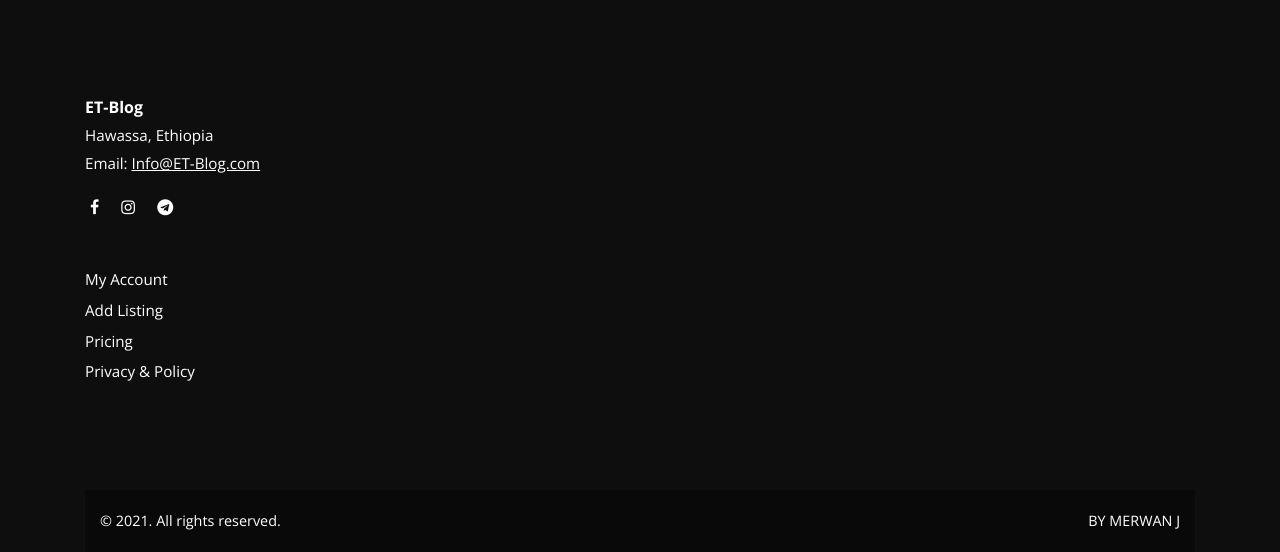
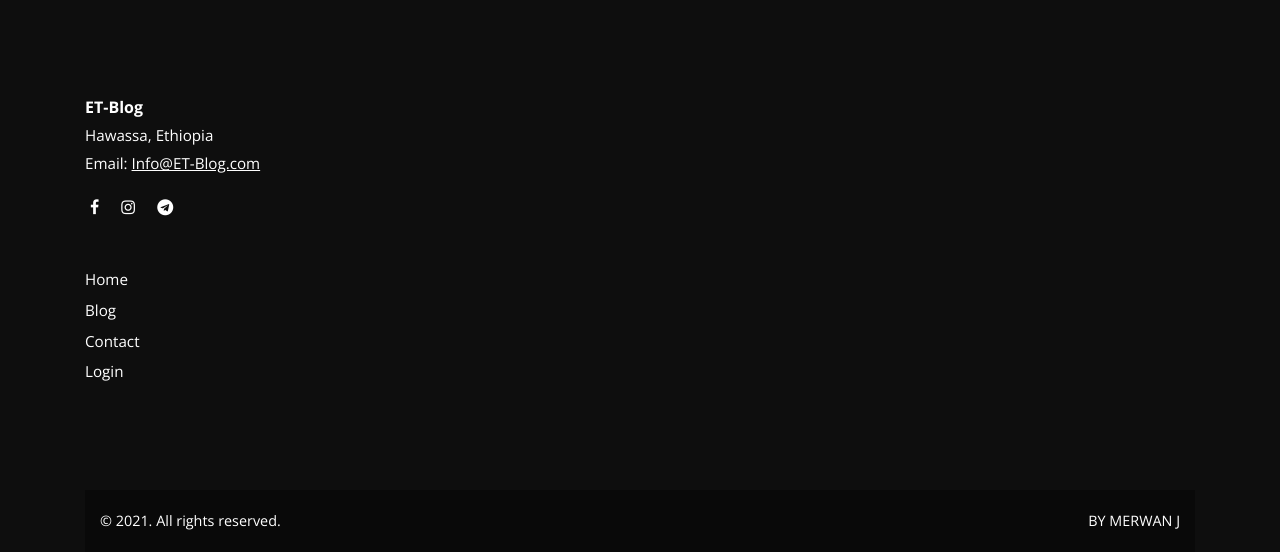
Before and after one commit to Merwan-J/ET-Blog, a Django app: page /blog/ in a window 1280 px wide. Shown: the part 1527-2079 px from the top of the page. Run offline with Django 3.2, Linux system fonts and the light colour scheme; data comes from the database, SQL or seed files in the repository; some libraries are stand-ins or nearby versions.

Commit message:
updated the footer links

```diff
--- a/templates/footer.html
+++ b/templates/footer.html
@@ -23,10 +23,14 @@
             <div class="col-md-5">
               <div class="latest-posts"><a href="#">
                 <ul class="list-unstyled">
-                  <li> <a href="#">My Account</a></li>
-                  <li> <a href="#">Add Listing</a></li>
-                  <li> <a href="#">Pricing</a></li>
-                  <li> <a href="#">Privacy &amp; Policy</a></li>
+                  <li> <a href="{% url 'index' %}">Home</a></li>
+                  <li> <a href="{% url 'blog' %}">Blog</a></li>
+                  <li> <a href="{% url 'contact' %}">Contact</a></li>
+                    {% if user.is_authenticated %}
+                  <li> <a href="{% url 'logout' %}">Logout</a></li>
+                    {% else %}
+                  <li> <a href="{% url 'login' %}">Login</a></li>
+                    {% endif %}
                 </ul>
             </div>
           </div>
```
